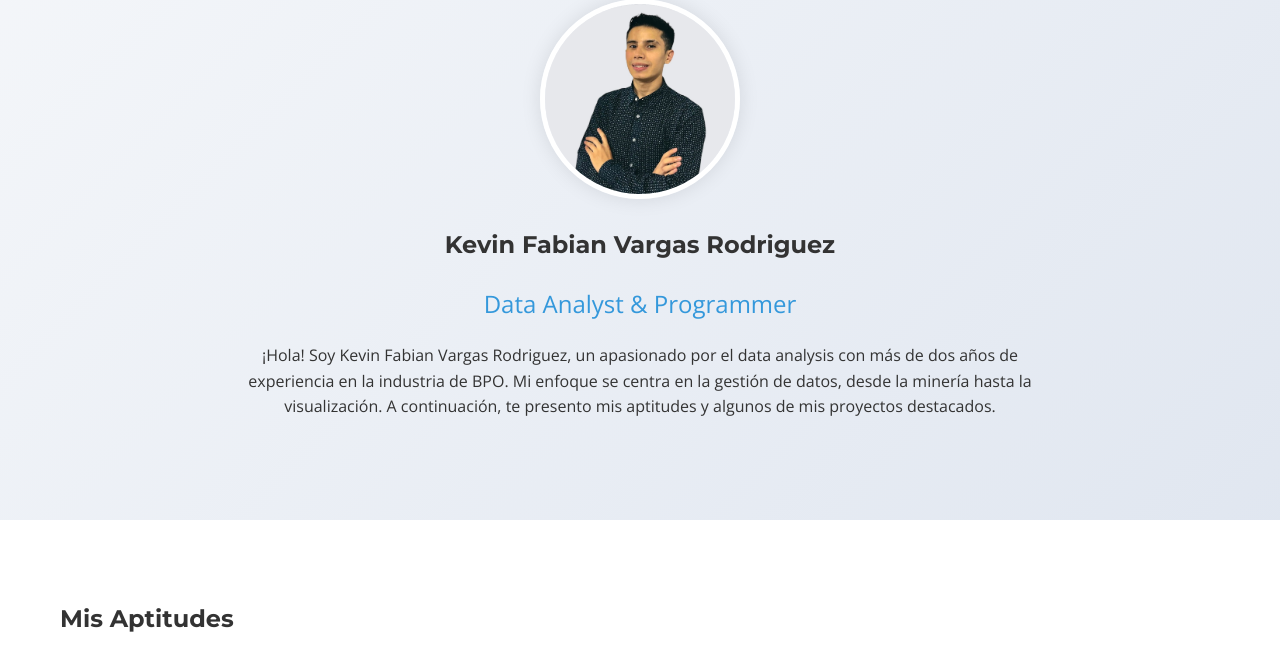
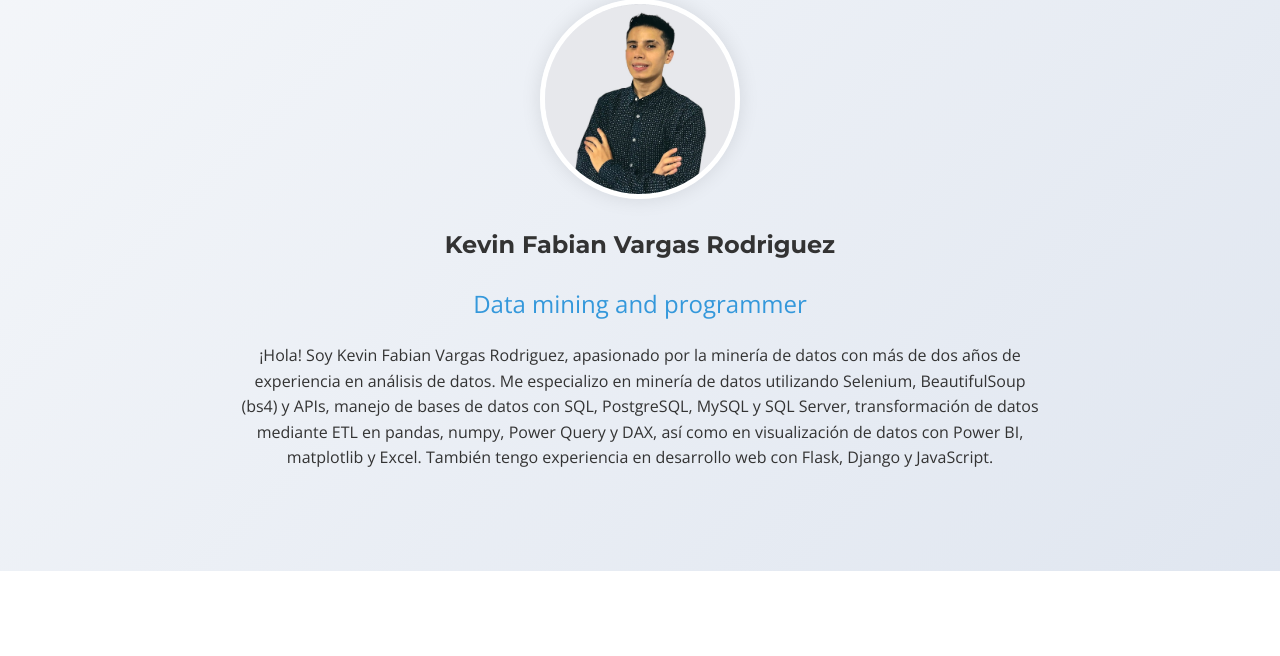
Before and after one commit to Vkevin238/Portafolio, a Flask app: page / in a window 1280 px wide. Shown: the part 167-823 px from the top of the page. Run offline with Flask 3, Linux system fonts and the light colour scheme.

Commit message:
Se arregla el perfil

```diff
--- a/templates/index.html
+++ b/templates/index.html
@@ -30,8 +30,8 @@
             <div class="container">
                 <img src="static/Foto perfil 2.jpg" alt="Kevin Fabian Vargas Rodriguez" class="profile-img">
                 <h1>Kevin Fabian Vargas Rodriguez</h1>
-                <p class="subtitle">Data Analyst & Programmer</p>
-                <p class="description">¡Hola! Soy Kevin Fabian Vargas Rodriguez, un apasionado por el data analysis con más de dos años de experiencia en la industria de BPO. Mi enfoque se centra en la gestión de datos, desde la minería hasta la visualización. A continuación, te presento mis aptitudes y algunos de mis proyectos destacados.</p>
+                <p class="subtitle">Data mining and programmer</p>
+                <p class="description">¡Hola! Soy Kevin Fabian Vargas Rodriguez, apasionado por la minería de datos con más de dos años de experiencia en análisis de datos. Me especializo en minería de datos utilizando Selenium, BeautifulSoup (bs4) y APIs, manejo de bases de datos con SQL, PostgreSQL, MySQL y SQL Server, transformación de datos mediante ETL en pandas, numpy, Power Query y DAX, así como en visualización de datos con Power BI, matplotlib y Excel. También tengo experiencia en desarrollo web con Flask, Django y JavaScript.</p>
             </div>
         </section>
 
```
Also changed, not shown: 1 other file.
